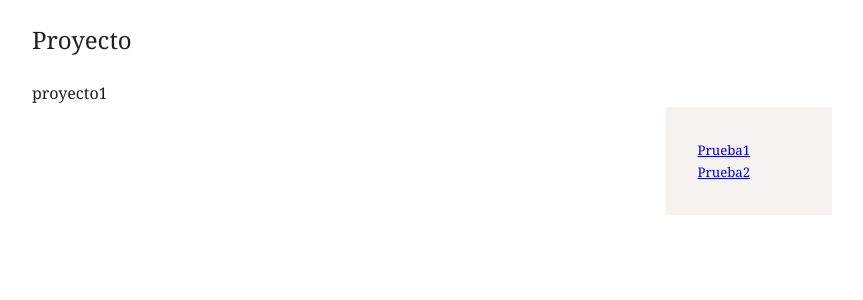
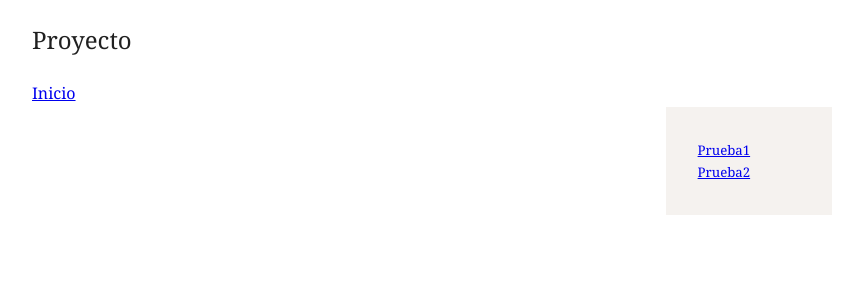
Before and after one commit to dianacoronadof/dianacoronadof.github.io, a Jekyll site: the page built from _autores/albornoz.html, in a window 1280 px wide. Shown: the top 300 px of the page, without its empty margins (58-921 px from the left). Built offline with Jekyll 4.4.1, drawn with Linux system fonts in a browser that asks for light colours.

Commit message:
Update autore.html

```diff
--- a/_layouts/autore.html
+++ b/_layouts/autore.html
@@ -5,7 +5,8 @@ layout: default
 <article>
 
     <h1>{{ page.title }}</h1>
-    {{ content }}
+
+	<a href="https://dianacoronadof.github.io/">Inicio</a>
 
     {% if page.data %}
     <div id="palabras">
```
